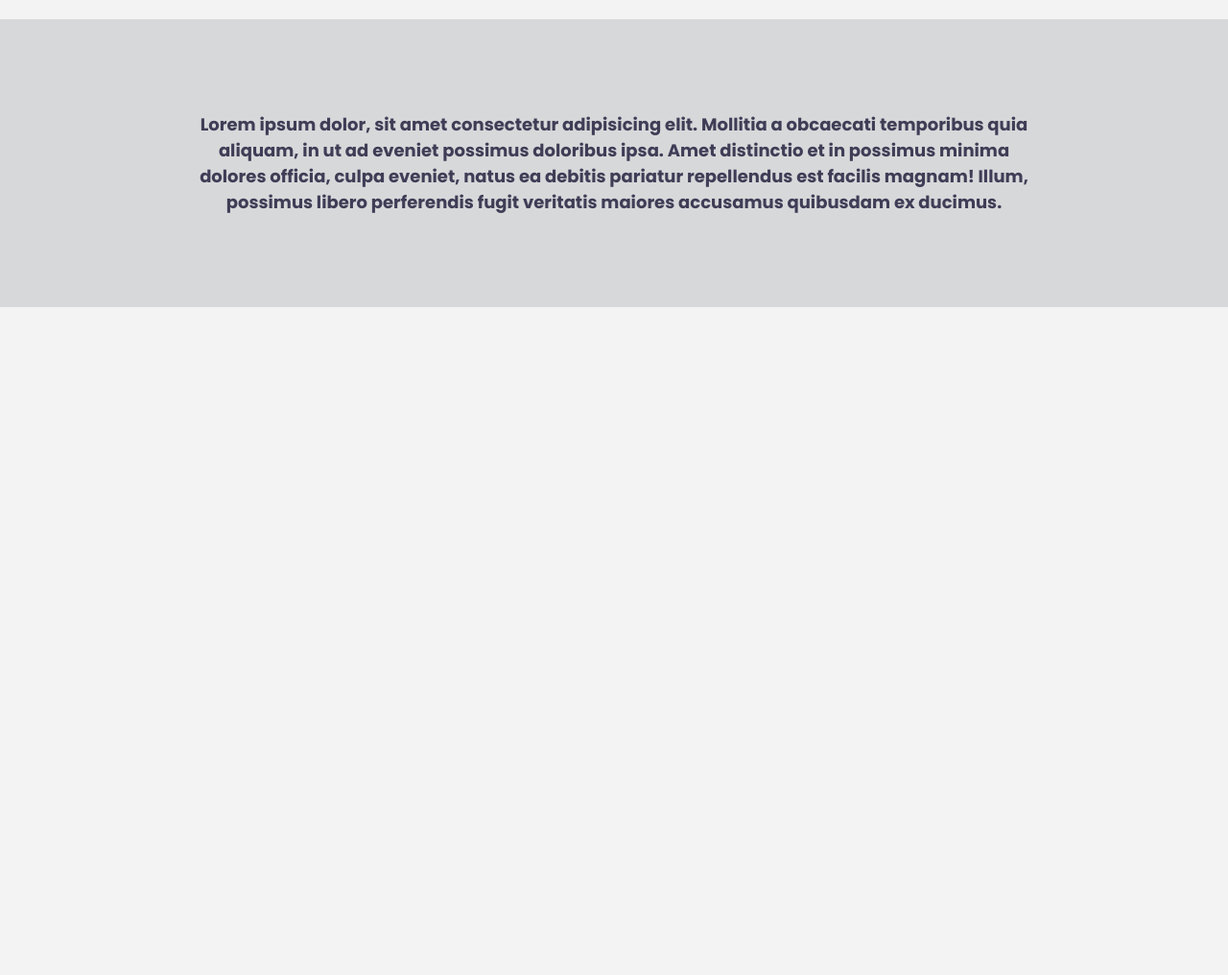
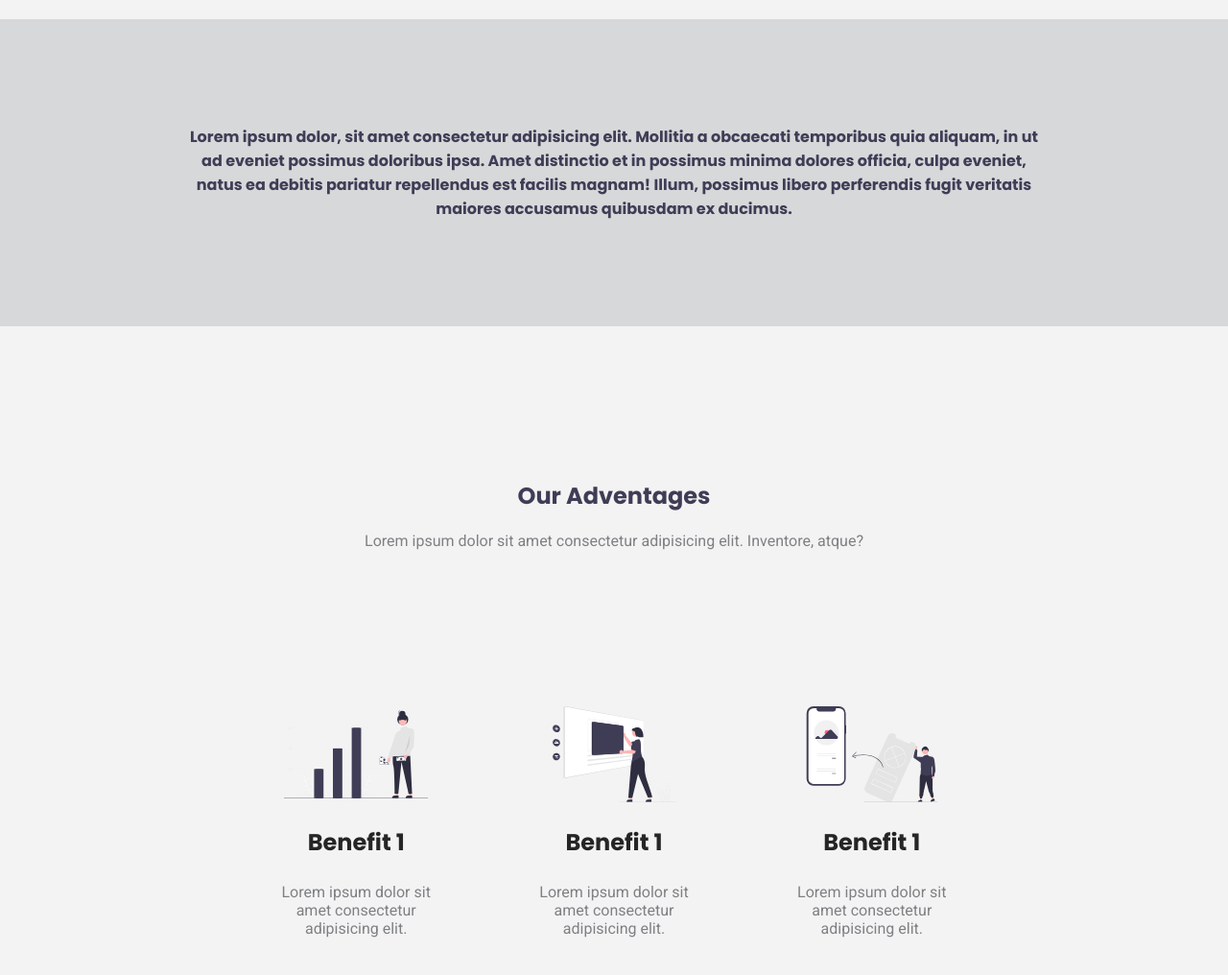
Before and after one commit to RamiroSabbadin/EjercicioLandingPage, a plain HTML site: page index.html in a window 1280 px wide. Shown: the part 780-1796 px from the top of the page at 96% size. Before the commit the page ends 1104 px from the top, so only its background shows below. Drawn offline with Linux system fonts and the light colour scheme.

Commit message:
Beneficios

```diff
--- a/estilos.css
+++ b/estilos.css
@@ -85,7 +85,7 @@ nav ul li a:hover{
 .hero-texto h1{
     font-family: Poppins ;
     font-weight: 700;
-    font-size: 50px;
+    font-size: 3rem;
     line-height: 55px;
     color: #252525;
 }
@@ -93,7 +93,7 @@ nav ul li a:hover{
 .hero-texto p{
     font-family: Roboto ;
     font-weight: 400;
-    font-size: 18px;
+    font-size: 1.2rem;
     margin: 40px 0;
     color:#7f8084;
 }
@@ -147,9 +147,9 @@ color: #3f3d56;
     border: 2px solid #252525;
 }
 
-.descripcion{
+.descripcion-contenedor{
     width: 100%;
-    height: 300px;
+    height: 40vh;
     margin: 0px auto;
     display: flex;
     justify-content:center;
@@ -157,13 +157,85 @@ color: #3f3d56;
     background: #d7d8da ;
 }
 
-.descripcion p{
+.descripcion{
     color: #3f3d56;
     font-family: Poppins;
+    font-weight: 200;
+    font-size: 1em;
+    text-align: center;
+    width: 70%;
+    height: 100%;
+    display: flex;
+    align-items: center;
+    justify-content: center;
+}
+
+.ventajas-contenedor{
+    width: 100%;
+    height: 100vh;
+    display: flex;
+    align-items: center;
+    justify-content: center;
+}
+
+.ventajas{
+    display: flex;
+    height: 100%;
+    width: 70vw;
+    flex-direction: column;
+    justify-content: space-evenly;
+    align-items: center;
+}
+
+.ventajas-titulo{
+    font-family: Poppins;
+    text-align: center;
+}
+
+.ventajas-titulo h2{
+    color:#3f3d56;
+}
+
+.ventajas-titulo p{
+    font-family: Roboto;
     font-weight: 400;
-    font-size: 18px;
+    font-size: 1rem;
+    margin-top: 20px;
+    color: #7f8084;
+}
+
+.ventajas-imagenes{
+    display: flex;
+    align-items: center;
+    justify-content: space-evenly;
+    font-family: Poppins;
     text-align: center;
-    width: 70vw;
-    padding: 100px 0;
+}
+
+.ventajas-imagenes h2{
+    margin: 20px;
+    color: #252525;
+}
+
+.ventajas-imagenes p{
+    font-family: Roboto;
+    font-weight: 400;
+    color: #7f8084;
+    text-align: center;
+    font-size: 1rem;
 
 }
+
+.ventajas-imagenes img{
+    width: 150px;
+    height: 100px;
+}
+
+.ventajas-imagenes_contenido{
+    display: flex;
+    flex-direction: column;
+    justify-content: space-evenly;
+    height: 250px;
+    align-items: center;
+    width: 20% ;
+}
--- a/index.html
+++ b/index.html
@@ -52,11 +52,39 @@
     </section>
 
 
-    <section class="descripcion">
-        <p>Lorem ipsum dolor, sit amet consectetur adipisicing elit. Mollitia a obcaecati temporibus quia aliquam,
+    <section class="descripcion-contenedor">
+        <div class="descripcion">
+            <p>Lorem ipsum dolor, sit amet consectetur adipisicing elit. Mollitia a obcaecati temporibus quia aliquam,
             in ut ad eveniet possimus doloribus ipsa. Amet distinctio et in possimus minima dolores officia, culpa eveniet,
             natus ea debitis pariatur repellendus est facilis magnam! Illum, possimus libero perferendis fugit veritatis maiores accusamus quibusdam ex ducimus.
-        </p>
+            </p>
+        </div>
+    </section>
+
+    <section class="ventajas-contenedor">
+        <div class="ventajas">
+            <div class="ventajas-titulo">
+                <h2>Our Adventages</h2>
+                <p>Lorem ipsum dolor sit amet consectetur adipisicing elit. Inventore, atque?</p>
+            </div>
+            <div class="ventajas-imagenes">
+                <div class="ventajas-imagenes_contenido">
+                    <img src="img/1.svg" alt="">
+                    <h2>Benefit 1</h2>
+                    <p>Lorem ipsum dolor sit amet consectetur adipisicing elit.</p>
+                </div>
+                <div class="ventajas-imagenes_contenido">
+                    <img src="img/2.svg" alt="">
+                    <h2>Benefit 1</h2>
+                    <p>Lorem ipsum dolor sit amet consectetur adipisicing elit.</p>
+                </div>
+                <div class="ventajas-imagenes_contenido">
+                    <img src="img/3.svg" alt="">
+                    <h2>Benefit 1</h2>
+                    <p>Lorem ipsum dolor sit amet consectetur adipisicing elit.</p>
+                </div>
+            </div>
+        </div>
     </section>
 
 
```
Also changed, not shown: img/1.svg (added), img/2.svg (added), img/3.svg (added).
